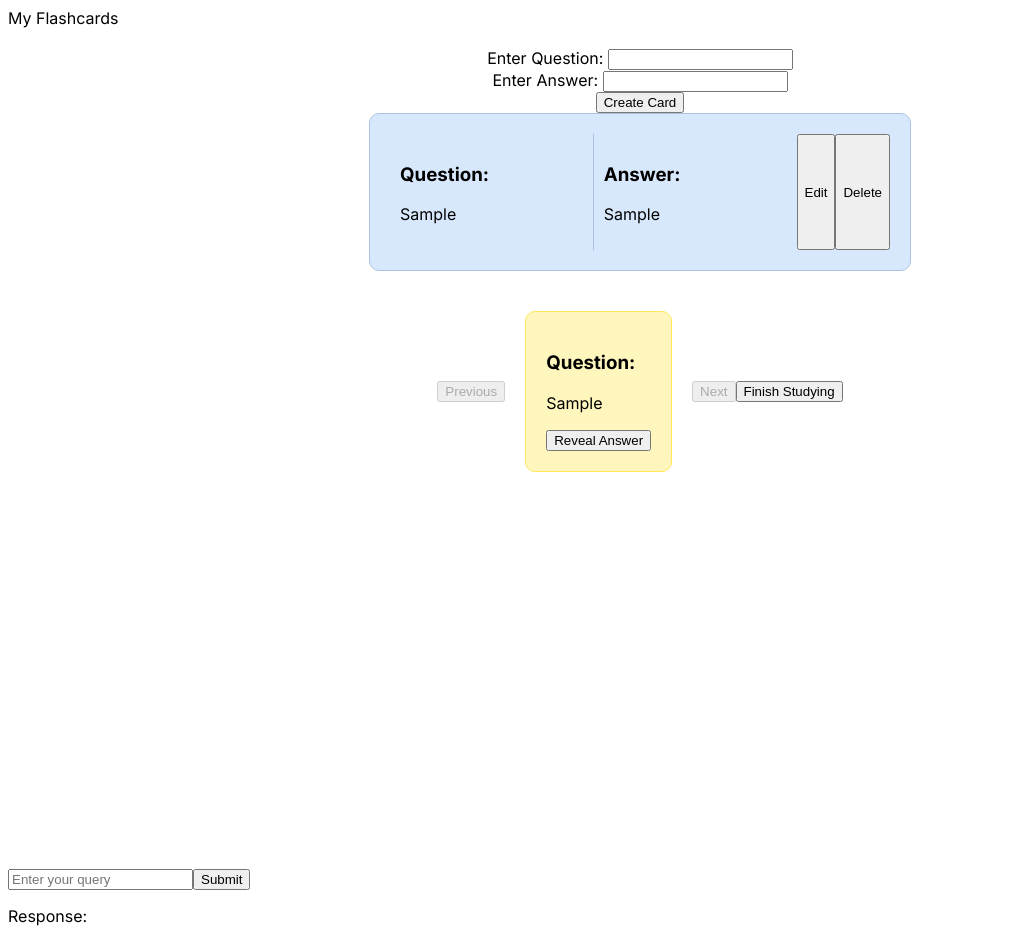
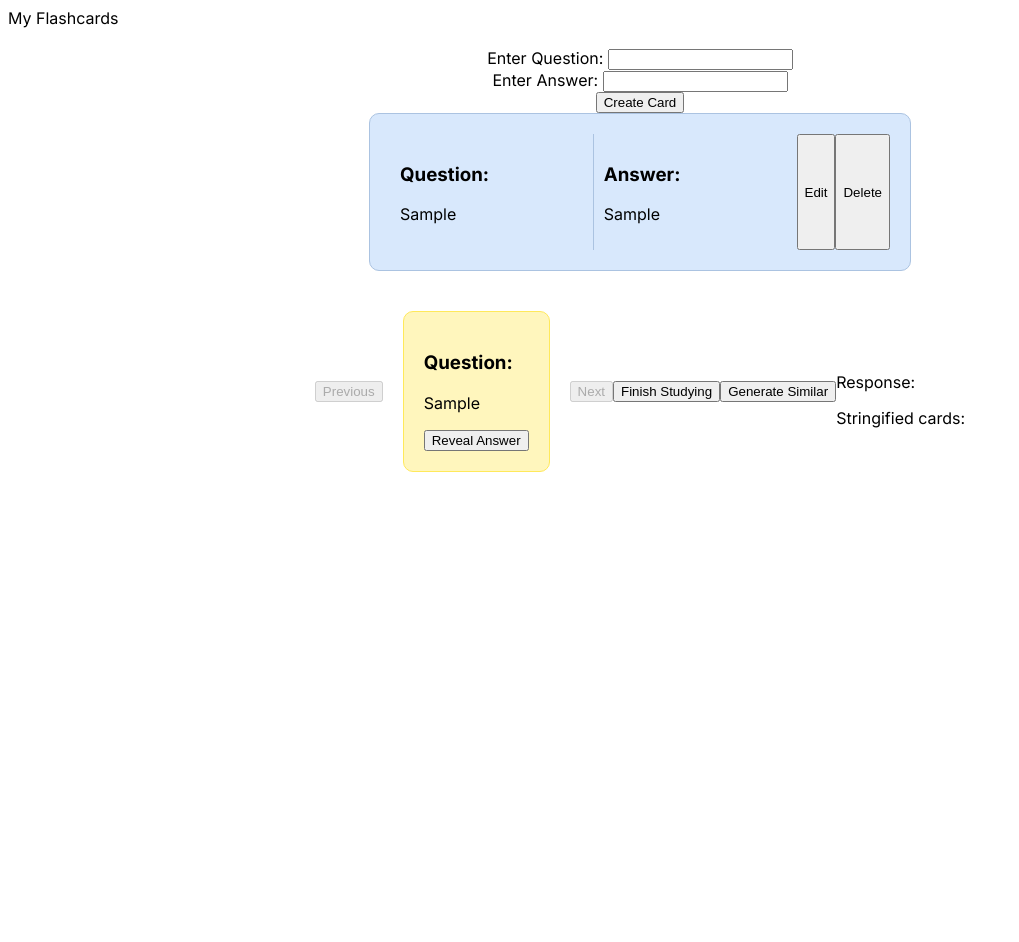
Before and after one commit to nratun/study-buddy, a Next.js app: page / in a window 1280 px wide. Both pictures are taken after typing "Sample", "Sample" into the empty fields and a click on the button "Create Card". Shown: the whole page, without its empty margins (0-1019 px from the left). After the commit the page ends 876 px from the top, so only its background shows below. Built offline with nearby package versions, Linux system fonts and the light colour scheme.

Commit message:
ChatGPT generates similar questions (not great), need to make it so generated questions get added to list of cards

```diff
--- a/src/app/components/chat.ts
+++ b/src/app/components/chat.ts
@@ -23,7 +23,7 @@ export async function runGPTQuery(query: string): Promise<GptResponse> {
     }, {
       headers: {
         'Content-Type': 'application/json',
-        Authorization: `Bearer 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`,
+        Authorization: `Bearer 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`,
       },
     });
 
--- a/src/app/components/studycards.tsx
+++ b/src/app/components/studycards.tsx
@@ -1,6 +1,7 @@
 import React, { useState, useEffect } from 'react';
 import { Button } from "react-bootstrap";
 import styles from '../studystyles.module.css';
+import { runGPTQuery } from "./chat";
 
 interface StudyCardsProps {
   cards: { question: string; answer: string; feedback?: FeedbackType | null }[];
@@ -13,6 +14,8 @@ export const StudyCards: React.FC<StudyCardsProps> = ({ cards }) => {
   const [visible, setVisible] = useState<boolean>(false);
   const [results, setResult] = useState<boolean>(false);
   const [feedbackCounts, setFeedbackCounts] = useState<{ good: number; unsure: number; bad: number }>({ good: 0, unsure: 0, bad: 0 });
+  const [response, setResponse] = useState<string>(''); // Moved to the top
+  const [strCards, setStrCards] = useState<string>('');
 
   useEffect(() => {
       // Count the occurrences of each feedback type
@@ -66,6 +69,22 @@ export const StudyCards: React.FC<StudyCardsProps> = ({ cards }) => {
     if (cards.length === 0) {
       return <div>No cards available for study.</div>;
     }
+
+  const handleSubmit = async (event: React.MouseEvent<HTMLButtonElement, MouseEvent>) => {
+    event.preventDefault(); // Prevent default button behavior
+    try {
+      const cardsAsString = "[" + cards.map(card => `{Question: ${card.question}, Answer: ${card.answer}, Feedback: null`).join(', ') + "]";
+      setStrCards(cardsAsString);
+      const result = await runGPTQuery("Generate 5 sets of questions and answers related to the same topic but NOT the same content as the following question and answer pairs, and put them in array of cards like so: " + cardsAsString); // Call the runGPTQuery function with the desired question
+      if (result.success) {
+        setResponse(result.message); // Update state with the response message
+      } else {
+        console.error('Failed with finish_reason:', result.finish_reason);
+      }
+    } catch (error) {
+      console.error('Error:', error);
+    }
+  };
 
     const currCard = cards[currCardInd];
     const begin = currCardInd === 0;
@@ -128,6 +147,13 @@ export const StudyCards: React.FC<StudyCardsProps> = ({ cards }) => {
                       Next
                   </button>
                   <Button onClick={changeResultVisibility}>Finish Studying</Button>
+                  <button onClick={(event) => handleSubmit(event)}>Generate Similar</button>
+                  {/* Display the response */}
+                  <div>
+                    <p>Response:</p>
+                    <p>{response}</p>
+                    <div>Stringified cards: {strCards}</div>
+                  </div>
               </div>
           )}
       </div>
--- a/src/app/page.tsx
+++ b/src/app/page.tsx
@@ -4,48 +4,59 @@ import { NoteCard } from "./components/notecards";
 import { runGPTQuery } from "./components/chat";
 
 export default function Home(): JSX.Element {
-  const [input, setInput] = useState('');
-  const [response, setResponse] = useState<string>('');
-
-  const handleInputChange = (event: React.ChangeEvent<HTMLInputElement>) => {
-    setInput(event.target.value);
-  };
-
-  const handleSubmit = async (event: React.FormEvent<HTMLFormElement>) => {
-    event.preventDefault(); // Prevent default form submission behavior
-    try {
-      const result = await runGPTQuery(input); // Call the runGPTQuery function with user input
-      if (result.success) {
-        setResponse(result.message); // Update state with the response message
-      } else {
-        console.error('Failed with finish_reason:', result.finish_reason);
-      }
-    } catch (error) {
-      console.error('Error:', error);
-    }
-  };
-
   return (
     <main>
       <div className="flex-col items-center justify-between p-20">
         <div className="font-mono">My Flashcards</div>
         <NoteCard />
-        <form onSubmit={handleSubmit}>
-          <input
-            type="text"
-            value={input}
-            onChange={handleInputChange}
-            placeholder="Enter your query"
-          />
-          <button type="submit">Submit</button>
-        </form>
-
-        {/* Display the response */}
-        <div>
-          <p>Response:</p>
-          <p>{response}</p>
-        </div>
       </div>
     </main>
   );
 }
+// export default function Home(): JSX.Element {
+//   const [input, setInput] = useState('');
+//   const [response, setResponse] = useState<string>('');
+
+//   const handleInputChange = (event: React.ChangeEvent<HTMLInputElement>) => {
+//     setInput(event.target.value);
+//   };
+
+//   const handleSubmit = async (event: React.FormEvent<HTMLFormElement>) => {
+//     event.preventDefault(); // Prevent default form submission behavior
+//     try {
+//       const result = await runGPTQuery(input); // Call the runGPTQuery function with user input
+//       if (result.success) {
+//         setResponse(result.message); // Update state with the response message
+//       } else {
+//         console.error('Failed with finish_reason:', result.finish_reason);
+//       }
+//     } catch (error) {
+//       console.error('Error:', error);
+//     }
+//   };
+
+//   return (
+//     <main>
+//       <div className="flex-col items-center justify-between p-20">
+//         <div className="font-mono">My Flashcards</div>
+//         <NoteCard />
+//         {/* Form for user input */}
+//         <form onSubmit={handleSubmit}>
+//           <input
+//             type="text"
+//             value={input}
+//             onChange={handleInputChange}
+//             placeholder="Enter your query"
+//           />
+//           <button type="submit">Submit</button>
+//         </form>
+
+//         {/* Display the response */}
+//         <div>
+//           <p>Response:</p>
+//           <p>{response}</p>
+//         </div>
+//       </div>
+//     </main>
+//   );
+// }
```
Lines whose indentation alone changed are shown as unchanged.
